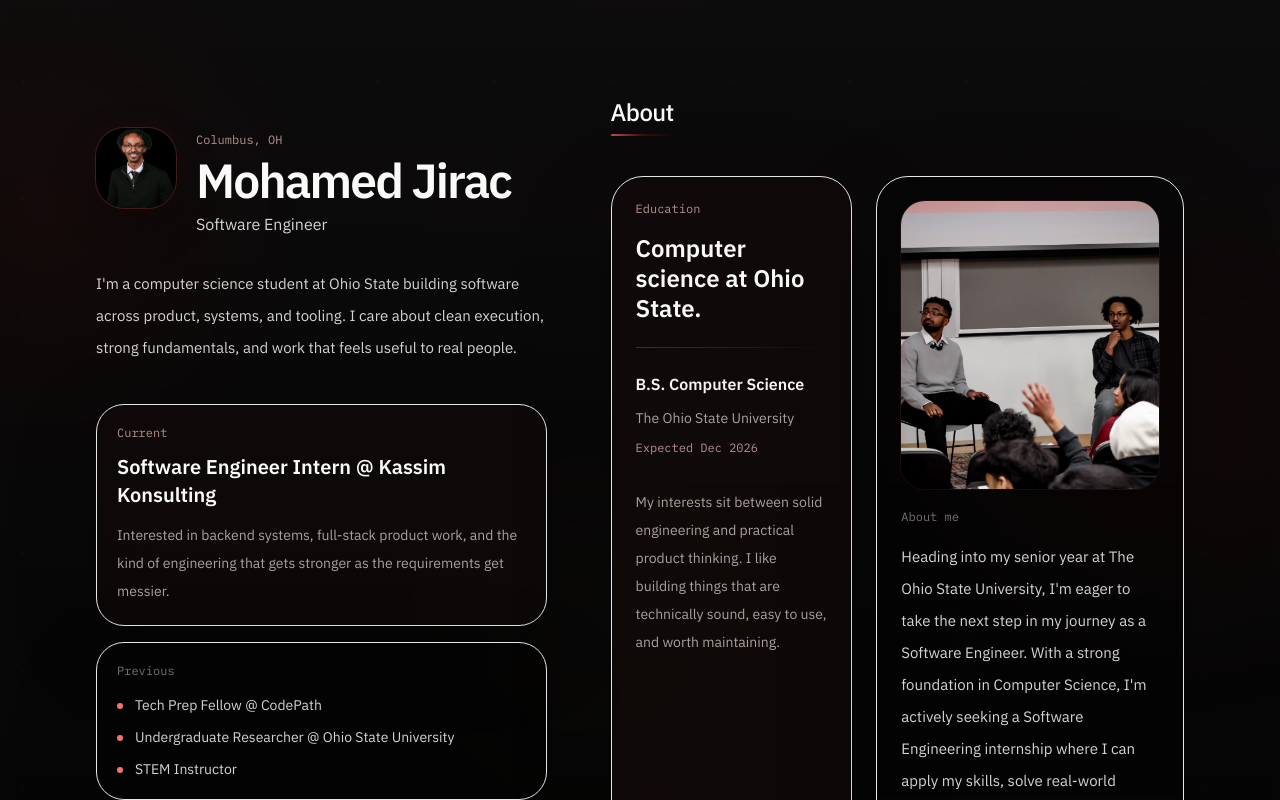
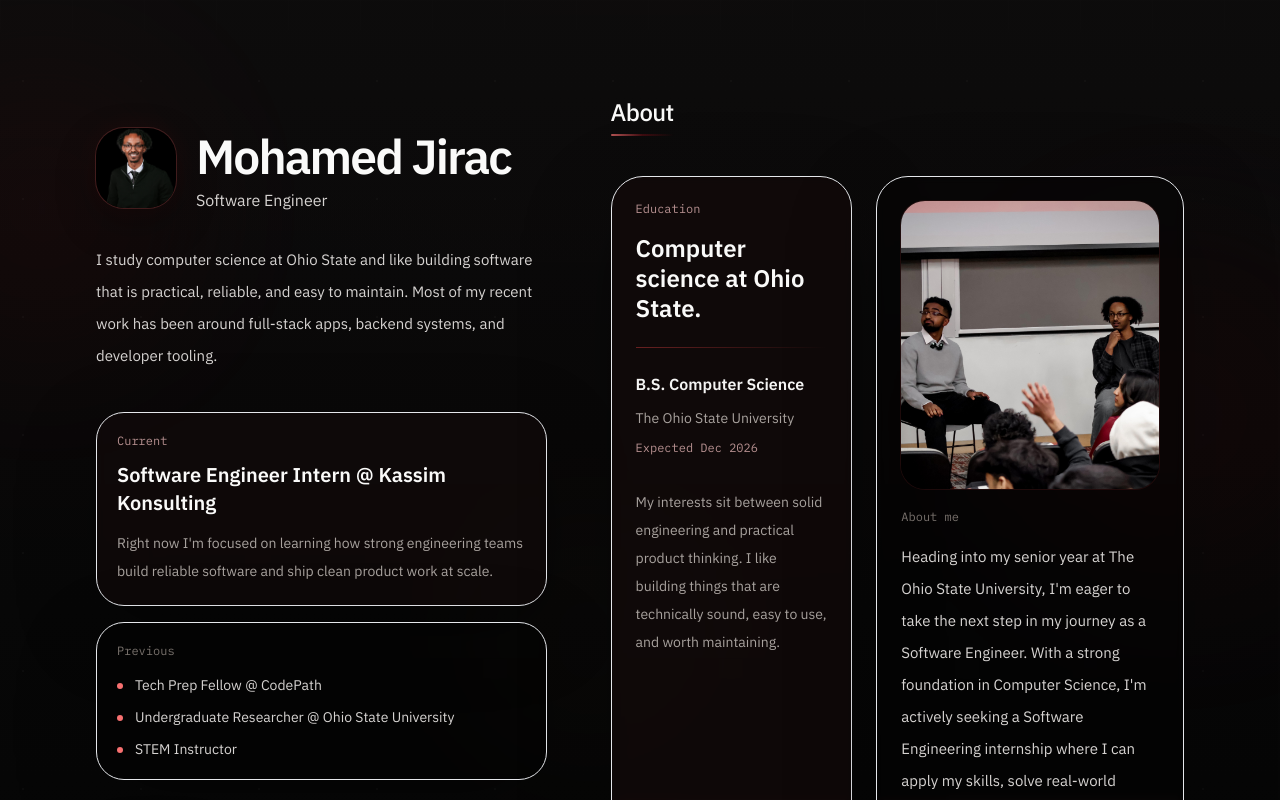
Before and after one commit to Mohamedj2020/PersonalPortfolio, a React (Create React App) app: page / in a window 1280 px wide. Shown: the top 800 px of the page. Built offline with nearby package versions, Linux system fonts and the light colour scheme; no server answers.

Commit message:
Refine sidebar copy and current role

```diff
--- a/src/components/Sidebar.tsx
+++ b/src/components/Sidebar.tsx
@@ -44,8 +44,7 @@ const Sidebar = () => {
           />
 
           <div className="pt-1">
-            <p className="font-mono text-xs text-red-200/70">{personalData.location}</p>
-            <h1 className="mt-2 text-4xl font-semibold tracking-[-0.04em] text-stone-50 sm:text-5xl">
+            <h1 className="text-4xl font-semibold tracking-[-0.04em] text-stone-50 sm:text-5xl">
               {personalData.name}
             </h1>
             <p className="mt-2 text-base text-stone-300">{personalData.title}</p>
@@ -53,9 +52,9 @@ const Sidebar = () => {
         </div>
 
         <p className="mt-8 max-w-xl text-[15px] leading-8 text-stone-300">
-          I'm a computer science student at Ohio State building software across product, systems,
-          and tooling. I care about clean execution, strong fundamentals, and work that feels useful
-          to real people.
+          I study computer science at Ohio State and like building software that is practical,
+          reliable, and easy to maintain. Most of my recent work has been around full-stack apps,
+          backend systems, and developer tooling.
         </p>
 
         <div className="mt-10 grid gap-4 sm:grid-cols-2 lg:grid-cols-1">
@@ -63,8 +62,8 @@ const Sidebar = () => {
             <p className="font-mono text-xs text-red-200/70">Current</p>
             <h2 className="mt-3 text-xl font-semibold leading-7 text-stone-50">{personalData.currentRole}</h2>
             <p className="mt-3 text-sm leading-7 text-stone-400">
-              Interested in backend systems, full-stack product work, and the kind of engineering
-              that gets stronger as the requirements get messier.
+              Right now I&apos;m focused on learning how strong engineering teams build reliable
+              software and ship clean product work at scale.
             </p>
           </div>
 
```
